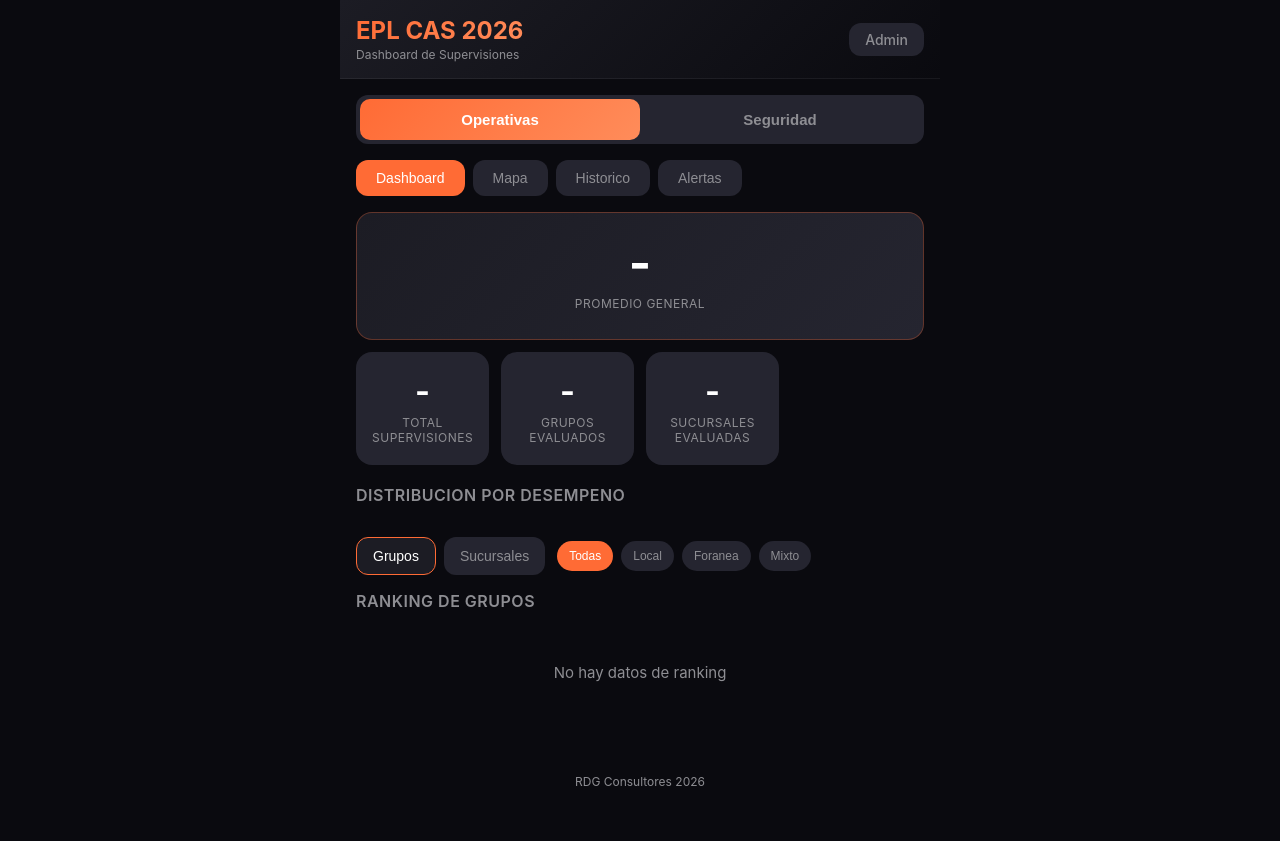
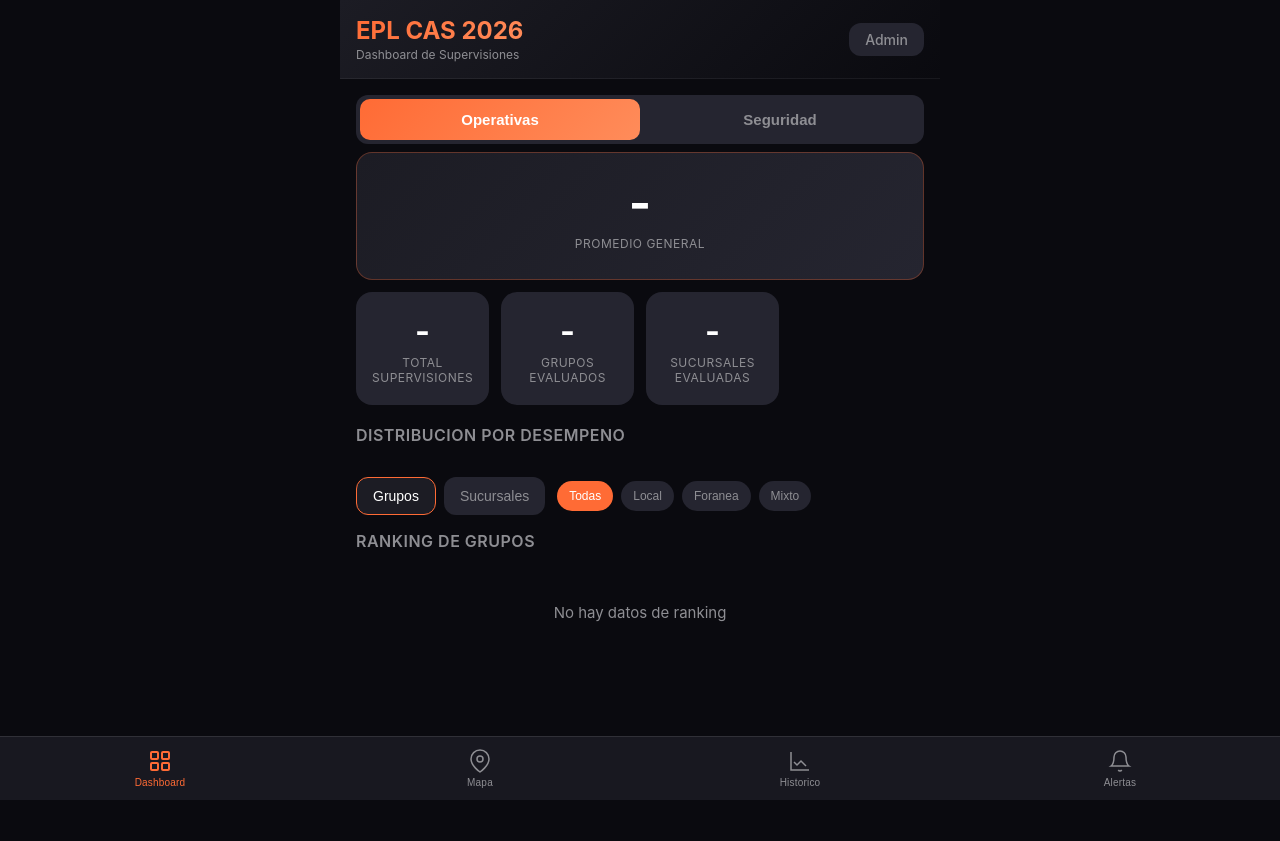
Before and after one commit to RDG-CONSULTORES/epl-cas-etl-2026, a Flask app: page / in a window 1280 px wide. After the commit the page ends 800 px from the top, so only its background shows below. Run offline with Flask 3, Linux system fonts and the light colour scheme.

Commit message:
feat: Bottom navigation iOS style with blur effect
- Move tabs from top to fixed bottom navigation
- Add SVG icons for each tab (Dashboard, Mapa, Historico, Alertas)
- Apply glassmorphism effect with backdrop-filter blur
- Support safe-area-inset-bottom for notched devices
- Update JavaScript to work with new .bottom-tab selectors
- Remove old inline tab navigation

Co-Authored-By: Claude Opus 4.5 <noreply@anthropic.com>

```diff
--- a/static/css/style.css
+++ b/static/css/style.css
@@ -41,7 +41,7 @@ body {
 .app-container {
     max-width: 600px;
     margin: 0 auto;
-    padding-bottom: calc(20px + var(--safe-bottom));
+    padding-bottom: calc(80px + var(--safe-bottom)); /* Espacio para bottom nav */
 }
 
 /* ========== HEADER ========== */
@@ -119,35 +119,69 @@ body {
     color: white;
 }
 
-/* ========== TAB NAVIGATION ========== */
-.tab-nav {
+/* ========== BOTTOM TAB NAVIGATION (iOS Style) ========== */
+.bottom-nav {
+    position: fixed;
+    bottom: 0;
+    left: 0;
+    right: 0;
     display: flex;
-    gap: 8px;
-    padding: 8px 16px 16px;
-    overflow-x: auto;
-    -webkit-overflow-scrolling: touch;
+    justify-content: space-around;
+    align-items: center;
+    height: calc(64px + var(--safe-bottom));
+    padding-bottom: var(--safe-bottom);
+    background: rgba(28, 28, 36, 0.85);
+    -webkit-backdrop-filter: saturate(180%) blur(20px);
+    backdrop-filter: saturate(180%) blur(20px);
+    border-top: 1px solid rgba(255, 255, 255, 0.1);
+    z-index: 1000;
 }
 
-.tab-nav::-webkit-scrollbar {
-    display: none;
+.bottom-tab {
+    display: flex;
+    flex-direction: column;
+    align-items: center;
+    justify-content: center;
+    gap: 4px;
+    flex: 1;
+    height: 100%;
+    padding: 8px 0;
+    background: transparent;
+    border: none;
+    color: var(--text-secondary);
+    cursor: pointer;
+    transition: all 0.2s ease;
+    -webkit-tap-highlight-color: transparent;
 }
 
-.tab-btn {
-    flex-shrink: 0;
-    padding: 10px 20px;
-    background: var(--bg-card);
-    border: none;
-    border-radius: var(--radius);
-    color: var(--text-secondary);
-    font-size: 0.875rem;
-    font-weight: 500;
-    cursor: pointer;
-    transition: all 0.2s;
+.bottom-tab:active {
+    transform: scale(0.95);
 }
 
-.tab-btn.active {
-    background: var(--accent);
-    color: white;
+.bottom-tab.active {
+    color: var(--accent);
+}
+
+.tab-icon {
+    width: 24px;
+    height: 24px;
+    stroke-width: 1.5;
+    transition: all 0.2s ease;
+}
+
+.bottom-tab.active .tab-icon {
+    stroke-width: 2;
+}
+
+.tab-label {
+    font-size: 0.625rem;
+    font-weight: 500;
+    letter-spacing: 0.2px;
+}
+
+/* Legacy tab-btn styles for JS compatibility */
+.tab-btn {
+    display: none;
 }
 
 /* ========== TAB CONTENT ========== */
--- a/static/js/app.js
+++ b/static/js/app.js
@@ -86,15 +86,20 @@ function initToggles() {
 
 // ========== TABS ==========
 function initTabs() {
-    document.querySelectorAll('.tab-btn').forEach(function(btn) {
+    // Bottom navigation tabs (iOS style)
+    document.querySelectorAll('.bottom-tab').forEach(function(btn) {
         btn.addEventListener('click', function() {
-            document.querySelectorAll('.tab-btn').forEach(function(b) { b.classList.remove('active'); });
+            // Remove active from all tabs
+            document.querySelectorAll('.bottom-tab').forEach(function(b) { b.classList.remove('active'); });
             document.querySelectorAll('.tab-panel').forEach(function(p) { p.classList.remove('active'); });
+
+            // Add active to clicked tab
             btn.classList.add('active');
             var tabId = btn.dataset.tab;
             var panel = document.getElementById(tabId);
             if (panel) panel.classList.add('active');
 
+            // Load tab-specific content
             if (tabId === 'mapa') {
                 initMap();
                 loadMapData();
--- a/templates/index.html
+++ b/templates/index.html
@@ -28,14 +28,6 @@
                 <button class="toggle-btn" data-tipo="seguridad">Seguridad</button>
             </div>
         </div>
-
-        <!-- Tab Navigation -->
-        <nav class="tab-nav">
-            <button class="tab-btn active" data-tab="dashboard">Dashboard</button>
-            <button class="tab-btn" data-tab="mapa">Mapa</button>
-            <button class="tab-btn" data-tab="historico">Historico</button>
-            <button class="tab-btn" data-tab="alertas">Alertas</button>
-        </nav>
 
         <!-- Tab Content -->
         <main class="tab-content">
@@ -145,11 +137,41 @@
             </section>
         </main>
 
-        <!-- Footer -->
-        <footer class="footer">
-            <p>RDG Consultores 2026</p>
-        </footer>
     </div>
+
+    <!-- Bottom Tab Navigation (iOS Style) -->
+    <nav class="bottom-nav">
+        <button class="bottom-tab active" data-tab="dashboard">
+            <svg class="tab-icon" viewBox="0 0 24 24" fill="none" stroke="currentColor" stroke-width="2">
+                <rect x="3" y="3" width="7" height="7" rx="1"/>
+                <rect x="14" y="3" width="7" height="7" rx="1"/>
+                <rect x="3" y="14" width="7" height="7" rx="1"/>
+                <rect x="14" y="14" width="7" height="7" rx="1"/>
+            </svg>
+            <span class="tab-label">Dashboard</span>
+        </button>
+        <button class="bottom-tab" data-tab="mapa">
+            <svg class="tab-icon" viewBox="0 0 24 24" fill="none" stroke="currentColor" stroke-width="2">
+                <path d="M21 10c0 7-9 13-9 13s-9-6-9-13a9 9 0 0118 0z"/>
+                <circle cx="12" cy="10" r="3"/>
+            </svg>
+            <span class="tab-label">Mapa</span>
+        </button>
+        <button class="bottom-tab" data-tab="historico">
+            <svg class="tab-icon" viewBox="0 0 24 24" fill="none" stroke="currentColor" stroke-width="2">
+                <path d="M3 3v18h18"/>
+                <path d="M18 17l-5-5-4 4-3-3"/>
+            </svg>
+            <span class="tab-label">Historico</span>
+        </button>
+        <button class="bottom-tab" data-tab="alertas">
+            <svg class="tab-icon" viewBox="0 0 24 24" fill="none" stroke="currentColor" stroke-width="2">
+                <path d="M18 8A6 6 0 006 8c0 7-3 9-3 9h18s-3-2-3-9"/>
+                <path d="M13.73 21a2 2 0 01-3.46 0"/>
+            </svg>
+            <span class="tab-label">Alertas</span>
+        </button>
+    </nav>
 
     <!-- Modal for Drill-downs -->
     <div class="modal-overlay" id="modalOverlay">
```
